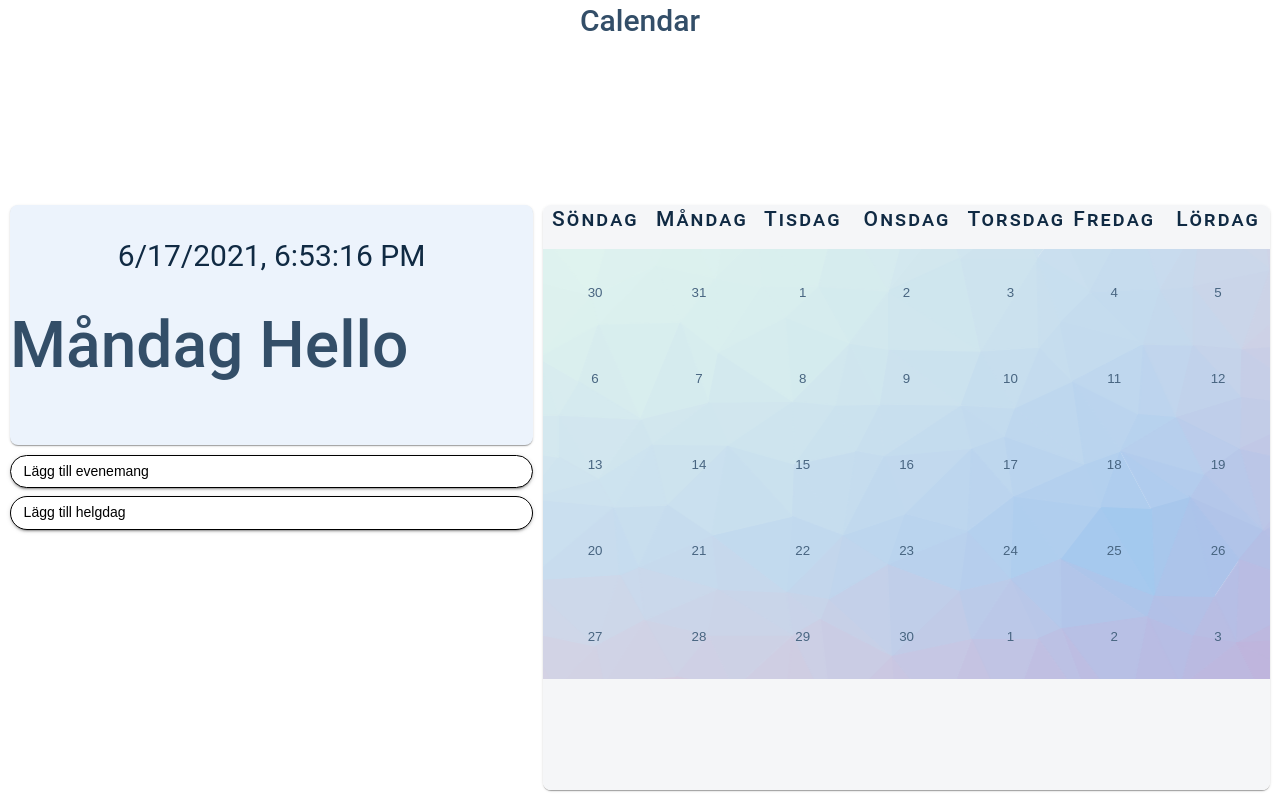
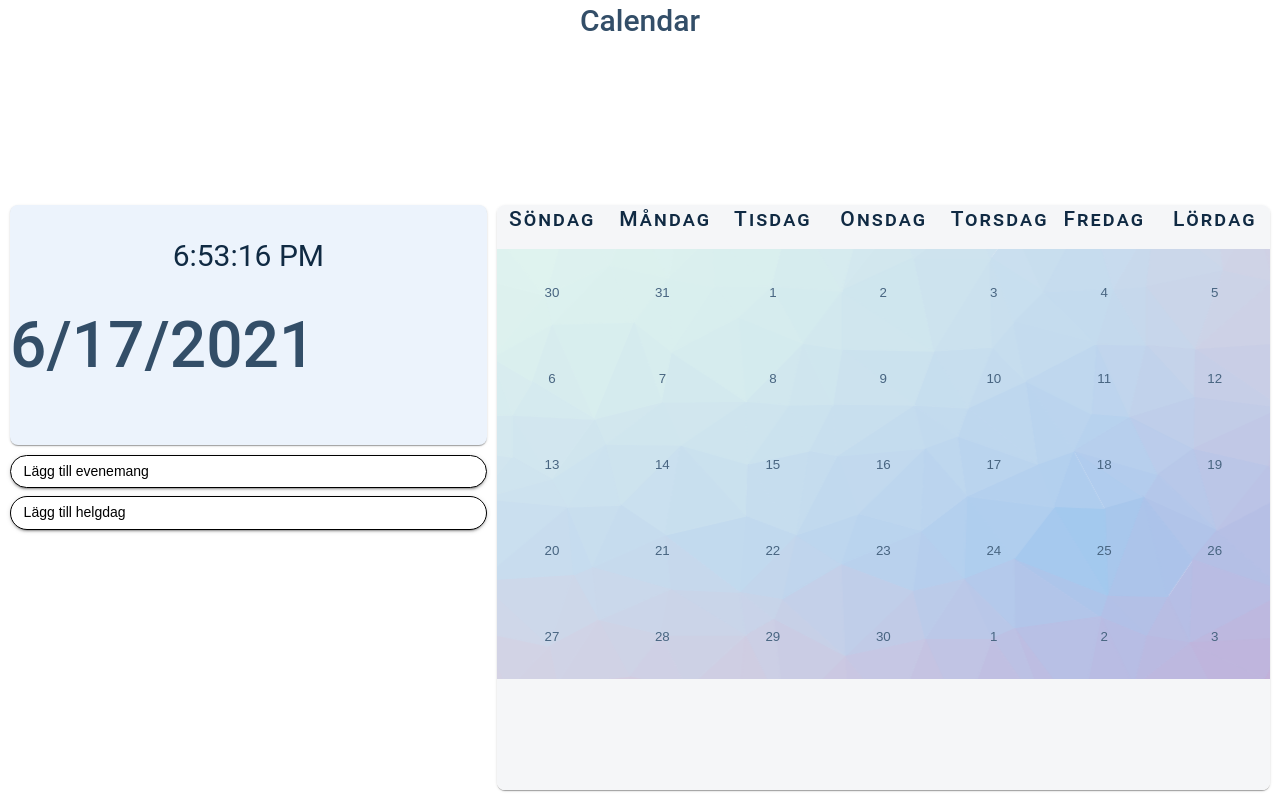
Before and after one commit to Ardinio/Kalender, a plain HTML site: page index.html in a window 1280 px wide. Drawn offline with Linux system fonts and the light colour scheme.

Commit message:
Separation of functions.

```diff
--- a/index.html
+++ b/index.html
@@ -30,7 +30,6 @@
         <div class="active-day-event-content">
         </div>
         <div class="day-active">
-          Måndag
         </div>
         <!--  <div class="event-title">
         Todo
--- a/js/main.js
+++ b/js/main.js
@@ -1,6 +1,6 @@
 window.addEventListener('load', main);
 
 function main() {
-    updateDateTime();
-    sayHello();
+    runFunctionAtInterval(displayTime, 1000);
+    displayDate();
 }
--- a/js/today.js
+++ b/js/today.js
@@ -1,26 +1,31 @@
 
-function getDateTime() {
-    return new Date().toLocaleString();
+function getTime() {
+    return new Date().toLocaleTimeString();
 }
 
-function createDateTimeElement(dateTime) {
-
-    let todayElement = document.querySelector(".active-day-event-content");
-    todayElement.innerHTML = "";
-    todayElement.append(dateTime);
+function getDate() {
+    return new Date().toLocaleDateString();
 }
 
-function displayDateTime() {
-    let changableTime = getDateTime();
-    createDateTimeElement(changableTime);
+function displayTime() {
+    let time = getTime();
+    appendSingleElement(time, ".active-day-event-content")
 }
 
-function updateDateTime() {
-    displayDateTime();
-    setInterval(displayDateTime, 1000);
+function displayDate() {
+    let date = getDate();
+    appendSingleElement(date, ".day-active")
 }
 
-function sayHello() {
-    let todayElement = document.querySelector(".day-active");
-    todayElement.append("Hello");
+
+function runFunctionAtInterval(functionName, milliseconds) {
+    functionName();
+    setInterval(functionName, milliseconds);
 }
+
+function appendSingleElement(elementToAppend, parentSelector) {
+
+    let parentElement = document.querySelector(parentSelector);
+    parentElement.innerHTML = "";
+    parentElement.append(elementToAppend);
+}
```
